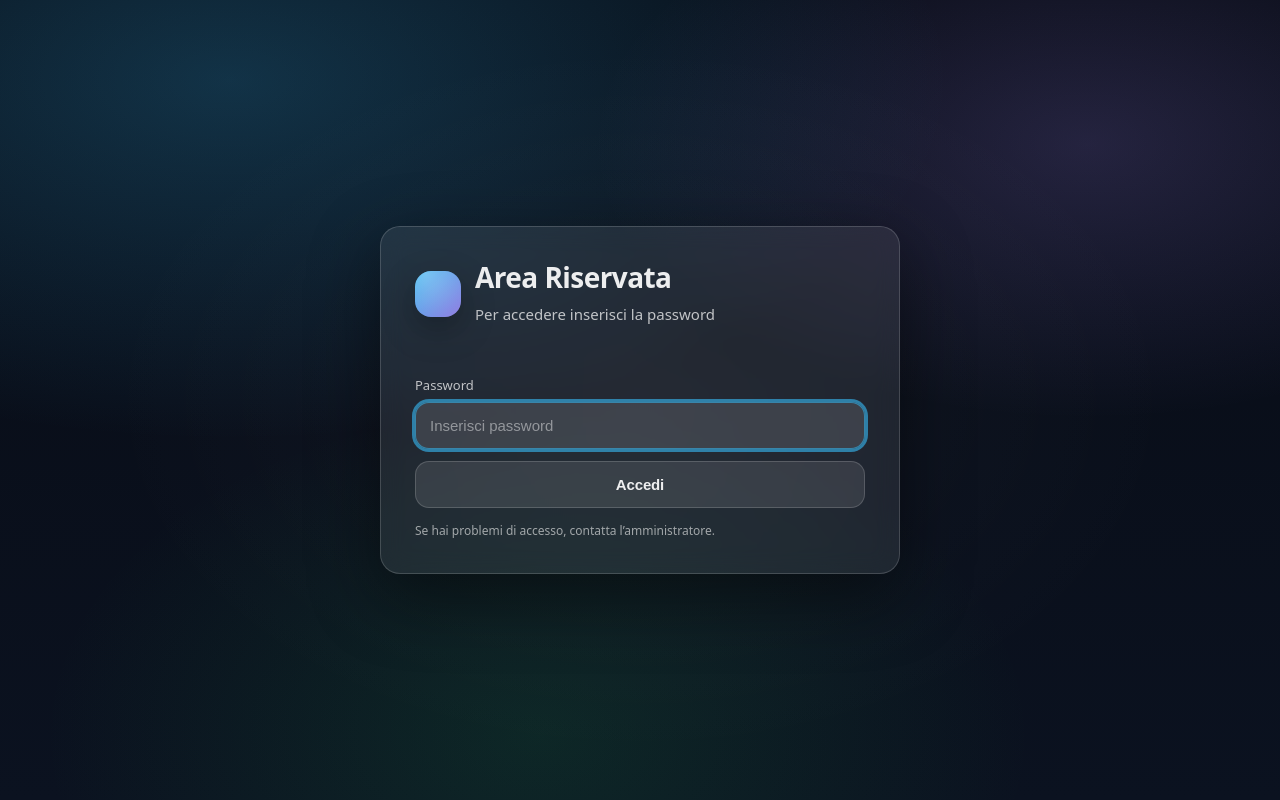
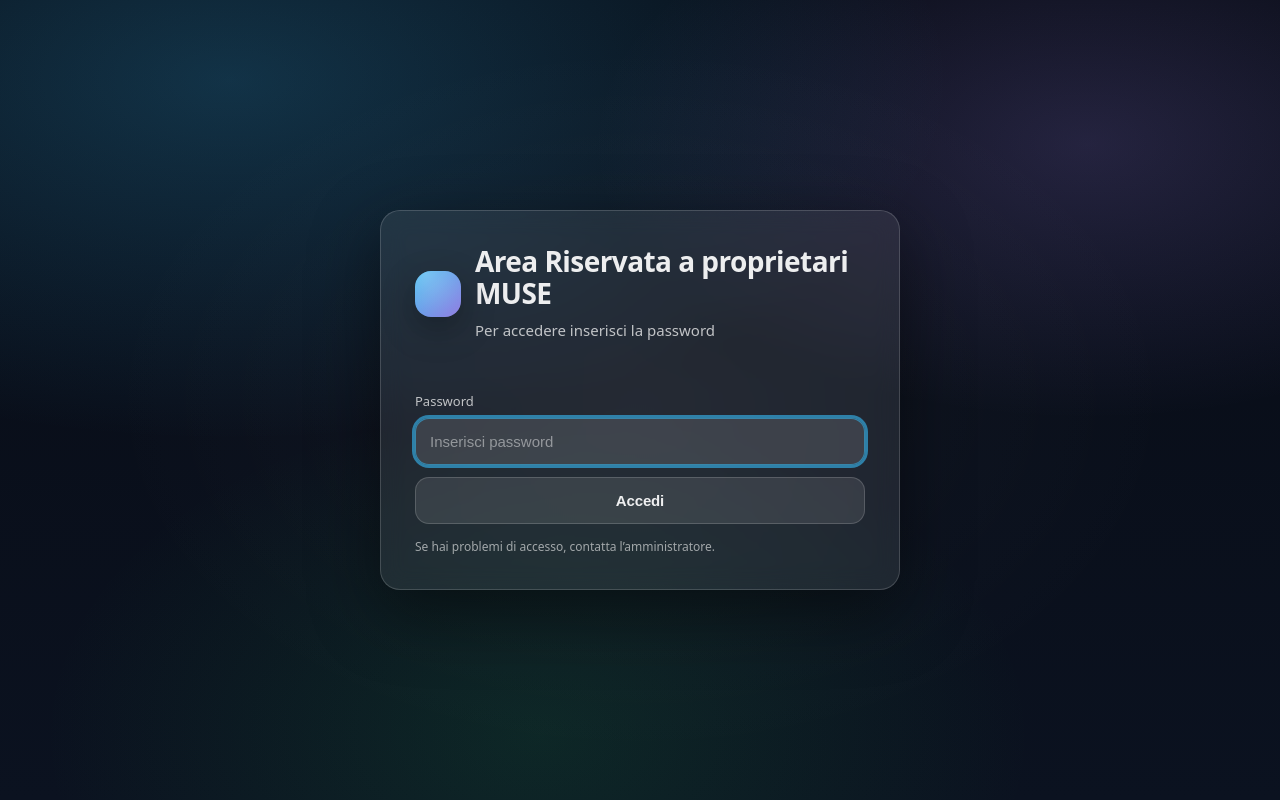
Before and after one commit to MUSEFacility/Webshop, a website: page public/internal-login.html in a window 1280 px wide. Drawn offline with Linux system fonts and the light colour scheme.

Commit message:
Update internal-login.html

```diff
--- a/public/internal-login.html
+++ b/public/internal-login.html
@@ -206,7 +206,7 @@
       <header>
         <div class="logo" aria-hidden="true"></div>
         <div>
-          <h1>Area Riservata</h1>
+          <h1>Area Riservata a proprietari MUSE</h1>
           <p>Per accedere inserisci la password</p>
         </div>
       </header>
```
